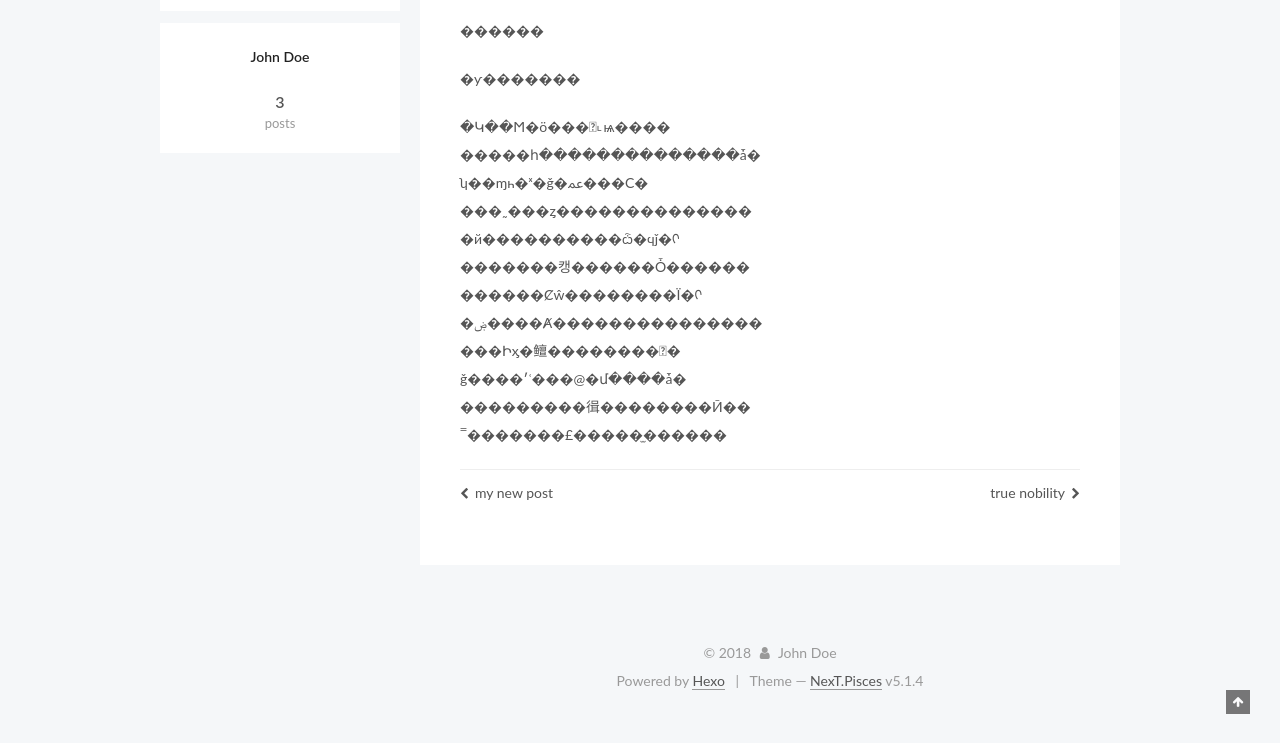
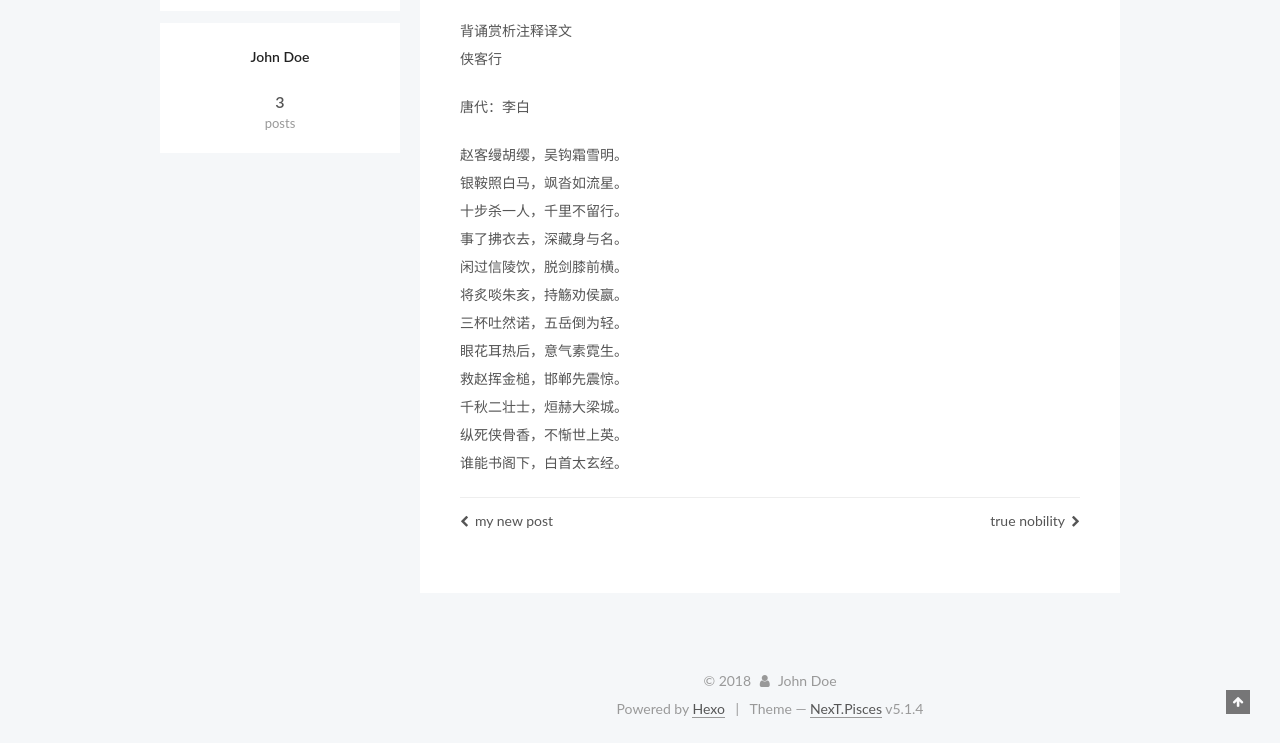
Before and after one commit to mikepeking/clever.github.io, a plain HTML site: page 2018/07/03/xiakexing/index.html in a window 1280 px wide. Shown: the part 186-929 px from the top of the page. Before the commit the page ends 901 px from the top, so only its background shows below. Drawn offline with Linux system fonts and the light colour scheme.

Commit message:
Site updated: 2018-07-06 01:15:53

```diff
--- a/2018/07/03/xiakexing/index.html
+++ b/2018/07/03/xiakexing/index.html
@@ -79,17 +79,17 @@
 
 
 
-<meta name="description" content="������ �ƴ������� �Կ��Ϻ�ӧ���⹳˪ѩ���������հ��������������ǡ�ʮ��ɱһ�ˣ�ǧ�ﲻ���С����˷���ȥ���������������й����������ѽ�ϥǰ�ᡣ�������캥������Ȱ������������Ȼŵ��������Ϊ�ᡣ�ۻ����Ⱥ������������������Իӽ�鳣��������𾪡�ǧ����׳ʿ�">
+<meta name="description" content="背诵赏析注释译文侠客行 唐代：李白 赵客缦胡缨，吴钩霜雪明。银鞍照白马，飒沓如流星。十步杀一人，千里不留行。事了拂衣去，深藏身与名。闲过信陵饮，脱剑膝前横。将炙啖朱亥，持觞劝侯嬴。三杯吐然诺，五岳倒为轻。眼花耳热后，意气素霓生。救赵挥金槌，邯郸先震惊。千秋二壮士，烜赫大梁城。纵死侠骨香，不惭世上英。谁能书阁下，白首太玄经。">
 <meta property="og:type" content="article">
 <meta property="og:title" content="xiakexing">
 <meta property="og:url" content="http://yoursite.com/2018/07/03/xiakexing/index.html">
 <meta property="og:site_name" content="Hexo">
-<meta property="og:description" content="������ �ƴ������� �Կ��Ϻ�ӧ���⹳˪ѩ���������հ��������������ǡ�ʮ��ɱһ�ˣ�ǧ�ﲻ���С����˷���ȥ���������������й����������ѽ�ϥǰ�ᡣ�������캥������Ȱ������������Ȼŵ��������Ϊ�ᡣ�ۻ����Ⱥ������������������Իӽ�鳣��������𾪡�ǧ����׳ʿ�">
+<meta property="og:description" content="背诵赏析注释译文侠客行 唐代：李白 赵客缦胡缨，吴钩霜雪明。银鞍照白马，飒沓如流星。十步杀一人，千里不留行。事了拂衣去，深藏身与名。闲过信陵饮，脱剑膝前横。将炙啖朱亥，持觞劝侯嬴。三杯吐然诺，五岳倒为轻。眼花耳热后，意气素霓生。救赵挥金槌，邯郸先震惊。千秋二壮士，烜赫大梁城。纵死侠骨香，不惭世上英。谁能书阁下，白首太玄经。">
 <meta property="og:locale" content="zh-CN.yml">
-<meta property="og:updated_time" content="2018-07-05T16:52:40.000Z">
+<meta property="og:updated_time" content="2018-07-05T17:14:15.000Z">
 <meta name="twitter:card" content="summary">
 <meta name="twitter:title" content="xiakexing">
-<meta name="twitter:description" content="������ �ƴ������� �Կ��Ϻ�ӧ���⹳˪ѩ���������հ��������������ǡ�ʮ��ɱһ�ˣ�ǧ�ﲻ���С����˷���ȥ���������������й����������ѽ�ϥǰ�ᡣ�������캥������Ȱ������������Ȼŵ��������Ϊ�ᡣ�ۻ����Ⱥ������������������Իӽ�鳣��������𾪡�ǧ����׳ʿ�">
+<meta name="twitter:description" content="背诵赏析注释译文侠客行 唐代：李白 赵客缦胡缨，吴钩霜雪明。银鞍照白马，飒沓如流星。十步杀一人，千里不留行。事了拂衣去，深藏身与名。闲过信陵饮，脱剑膝前横。将炙啖朱亥，持觞劝侯嬴。三杯吐然诺，五岳倒为轻。眼花耳热后，意气素霓生。救赵挥金槌，邯郸先震惊。千秋二壮士，烜赫大梁城。纵死侠骨香，不惭世上英。谁能书阁下，白首太玄经。">
 
 
 
@@ -299,9 +299,9 @@
 
 
 
-        <p>������</p>
-<p>�ƴ�������</p>
-<p>�Կ��Ϻ�ӧ���⹳˪ѩ����<br>�����հ��������������ǡ�<br>ʮ��ɱһ�ˣ�ǧ�ﲻ���С�<br>���˷���ȥ��������������<br>�й����������ѽ�ϥǰ�ᡣ<br>�������캥������Ȱ������<br>������Ȼŵ��������Ϊ�ᡣ<br>�ۻ����Ⱥ���������������<br>���Իӽ�鳣��������𾪡�<br>ǧ����׳ʿ���@�մ����ǡ�<br>���������㣬��������Ӣ��<br>˭�������£�����̫������</p>
+        <p>背诵赏析注释译文<br>侠客行</p>
+<p>唐代：李白</p>
+<p>赵客缦胡缨，吴钩霜雪明。<br>银鞍照白马，飒沓如流星。<br>十步杀一人，千里不留行。<br>事了拂衣去，深藏身与名。<br>闲过信陵饮，脱剑膝前横。<br>将炙啖朱亥，持觞劝侯嬴。<br>三杯吐然诺，五岳倒为轻。<br>眼花耳热后，意气素霓生。<br>救赵挥金槌，邯郸先震惊。<br>千秋二壮士，烜赫大梁城。<br>纵死侠骨香，不惭世上英。<br>谁能书阁下，白首太玄经。</p>
 
 
     </div>
```
Also changed, not shown: index.html (+3 -3 lines).
